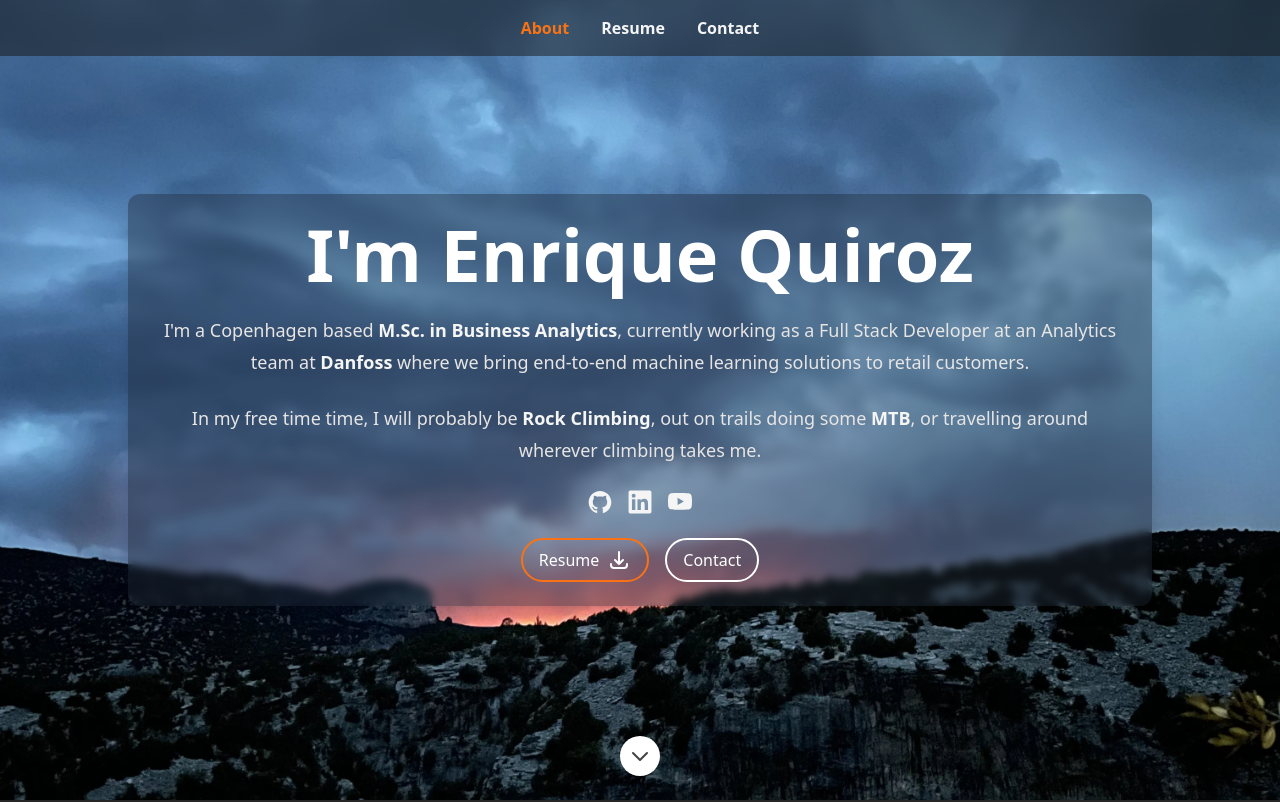
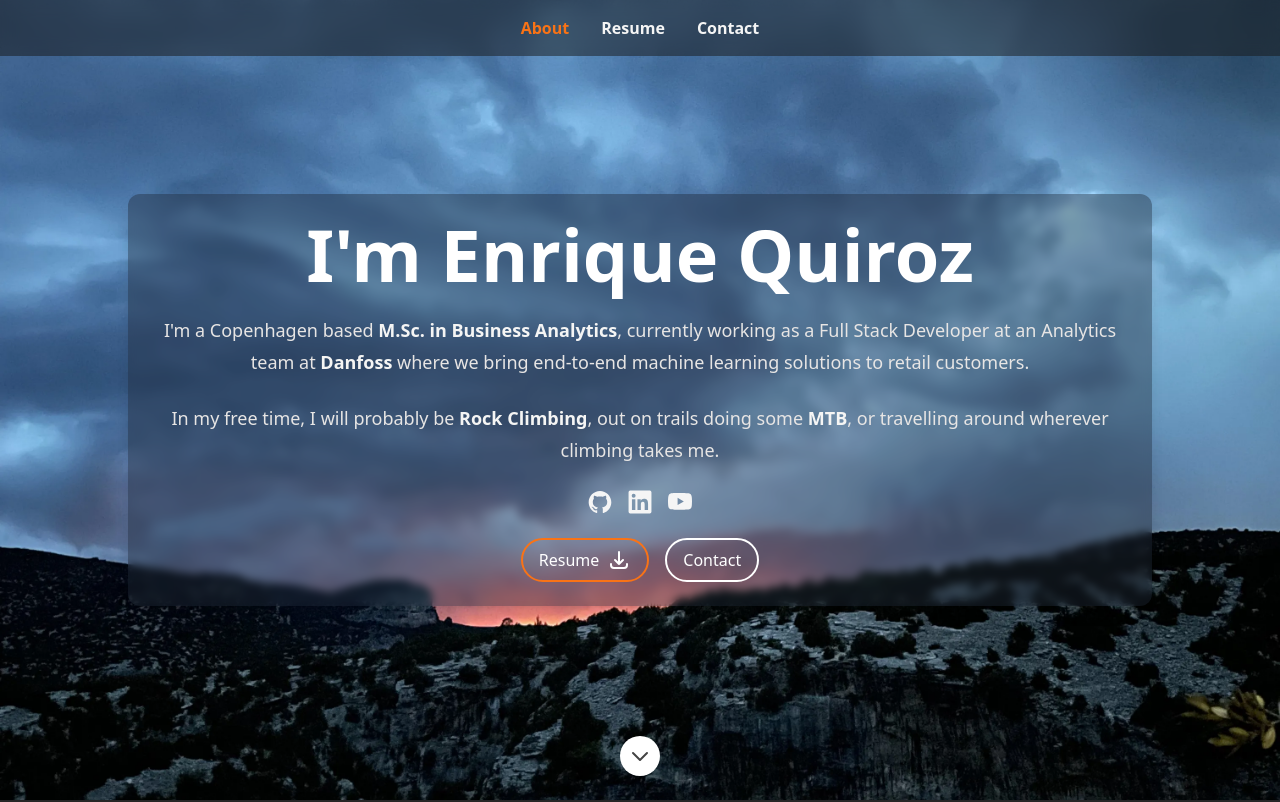
Before and after one commit to enriqueqs/enriqueqs.github.io, a Next.js app: page / in a window 1280 px wide. Shown: the top 802 px of the page. Built offline with nearby package versions, Linux system fonts and the light colour scheme; what reactfire would draw is missing.

Commit message:
fix: small typo

```diff
--- a/src/data/data.tsx
+++ b/src/data/data.tsx
@@ -81,7 +81,7 @@ export const heroData: Hero = {
         end-to-end machine learning solutions to retail customers.
       </p>
       <p className="prose-sm text-stone-200 sm:prose-base lg:prose-lg">
-        In my free time time, I will probably be{" "}
+        In my free time, I will probably be{" "}
         <strong className="text-stone-100">Rock Climbing</strong>, out on trails
         doing some <strong className="text-stone-100">MTB</strong>, or
         travelling around wherever climbing takes me.
```
Also changed, not shown: 1 other file (tests, documents, lock files or other folders).
